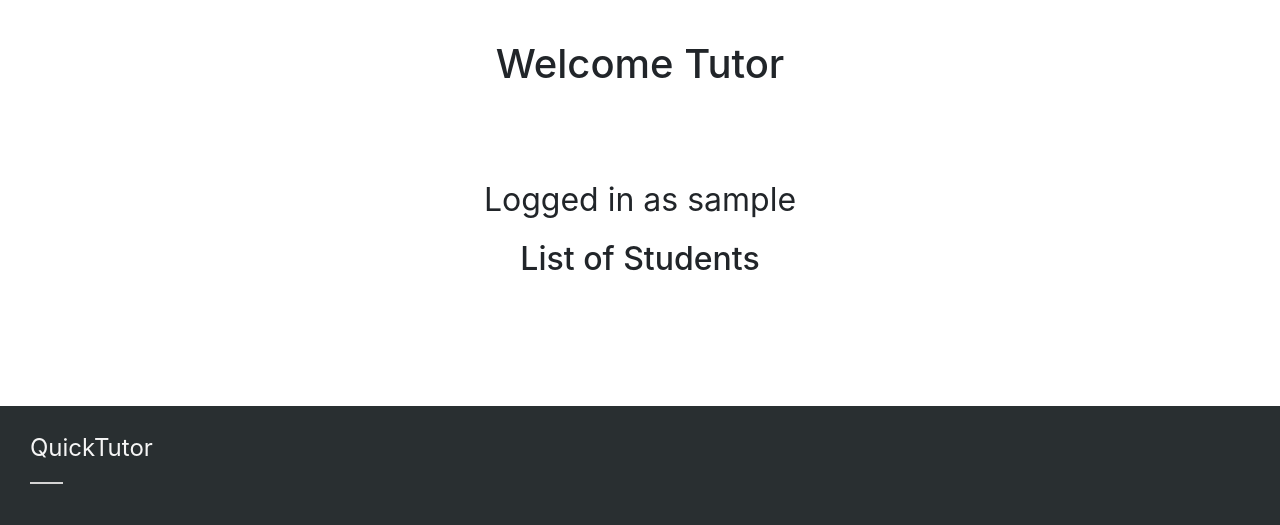
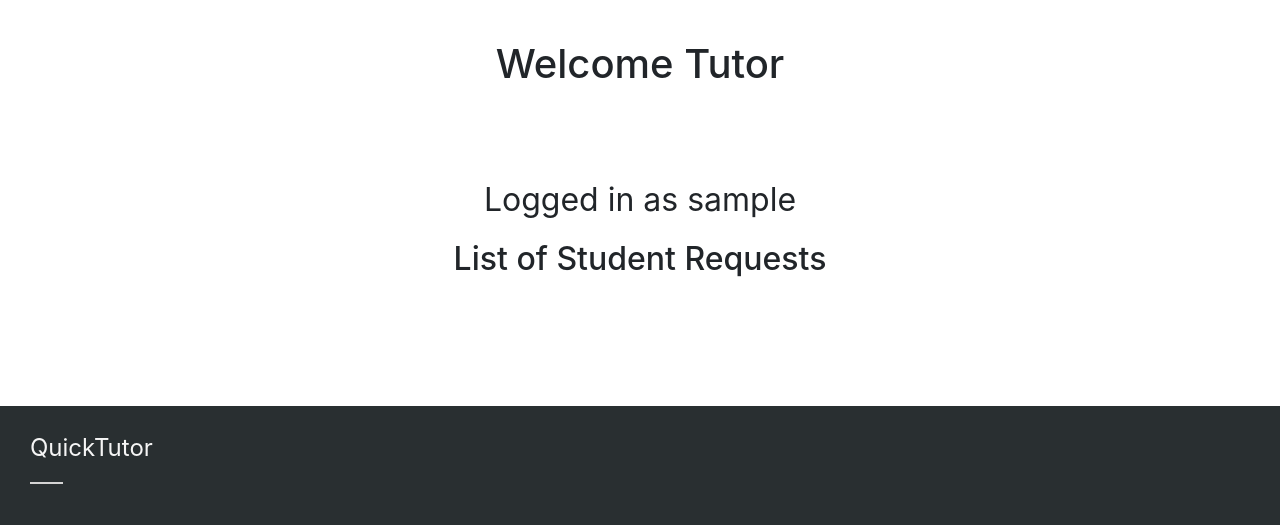
Before and after one commit to alexagomez/quick-tutor-project, a Django app: template QuickTutor/templates/QuickTutor/tutor.html in a window 1280 px wide. Shown: the part 56-581 px from the top of the page. Run offline with Django 3.2, Linux system fonts and the light colour scheme; the template is opened without the code that fills it, so the values that code supplies are empty; the visitor is signed in with stand-in values (Sample User, id 1); some libraries are stand-ins or nearby versions.

Commit message:
changed List of Students to List of Student Requests

```diff
--- a/QuickTutor/templates/QuickTutor/tutor.html
+++ b/QuickTutor/templates/QuickTutor/tutor.html
@@ -18,7 +18,7 @@
     <div class="col-md-6 text-center" style="font-size: 2rem;">
         <p>Logged in as {{ user.username }}</p>
         <!-- lists the course name -->
-        <h2>List of Students</h2>
+        <h2>List of Student Requests</h2>
         {% for request in studentRequestList %}
             <dt>{{request.courseName}}</dt>
         {% endfor %}
```
